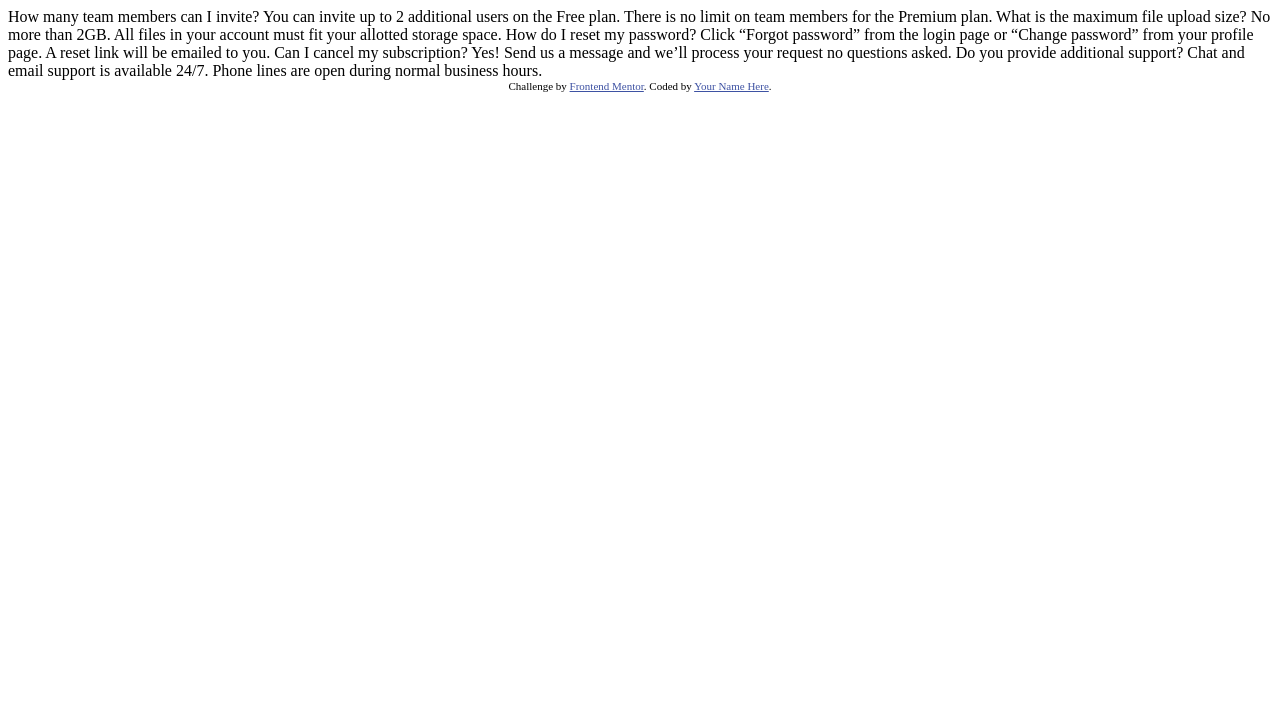
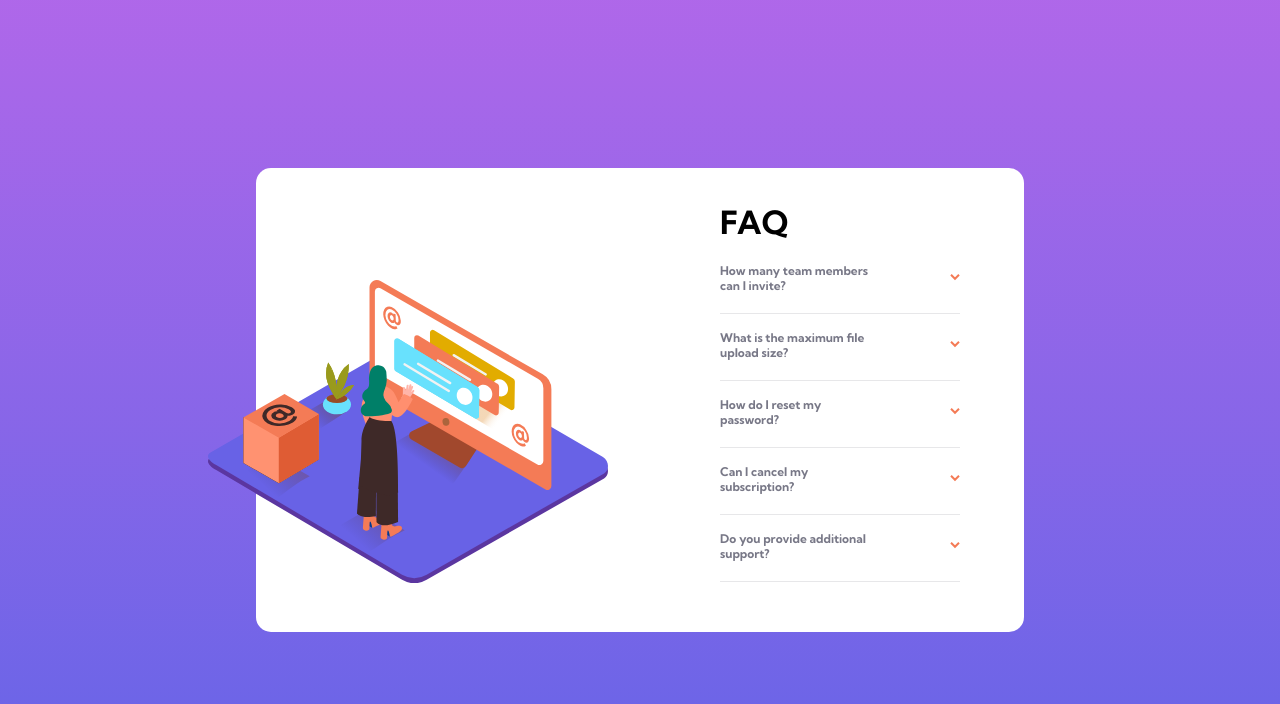
Before and after one commit to yzhuuuu/faq-accordion, a plain HTML site: page index.html in a window 1280 px wide. Drawn offline with Linux system fonts and the light colour scheme.

Commit message:
add html tempalte css and js

```diff
--- a/index.html
+++ b/index.html
@@ -1,40 +1,84 @@
-<!DOCTYPE html>
+<!doctype html>
 <html lang="en">
   <head>
-  <meta charset="UTF-8">
-  <meta name="viewport" content="width=device-width, initial-scale=1.0"> <!-- displays site properly based on user's device -->
+    <meta charset="UTF-8" />
+    <meta name="viewport" content="width=device-width, initial-scale=1.0" />
+    <!-- displays site properly based on user's device -->
 
-  <link rel="icon" type="image/png" sizes="32x32" href="./images/favicon-32x32.png">
+    <link
+      rel="icon"
+      type="image/png"
+      sizes="32x32"
+      href="./images/favicon-32x32.png"
+    />
 
     <title>Frontend Mentor | FAQ Accordion Card</title>
 
-  <!-- Feel free to remove these styles or customise in your own stylesheet 👍 -->
-  <style>
-    .attribution { font-size: 11px; text-align: center; }
-    .attribution a { color: hsl(228, 45%, 44%); }
-  </style>
+    <link rel="stylesheet" href="style.css" />
   </head>
   <body>
+    <main class="container">
+      <div class="img-container">
+        <img src="./images/illustration-woman-online-mobile.svg" alt="woman" />
+      </div>
+      <div class="question-info">
+        <h1>FAQ</h1>
+        <ul>
+          <li>
+            <h5>
               How many team members can I invite?
-  You can invite up to 2 additional users on the Free plan. There is no limit on
-  team members for the Premium plan.
-
-  What is the maximum file upload size?
-  No more than 2GB. All files in your account must fit your allotted storage space.
-
+              <img src="./images/icon-arrow-down.svg" alt="" />
+            </h5>
+            <span>
+              You can invite up to 2 additional users on the Free plan.There is
+              no limit on team members for the Premium plan.
+            </span>
+          </li>
+          <li>
+            <h5>
+              What is the maximum file upload size?<img
+                src="./images/icon-arrow-down.svg"
+                alt=""
+              />
+            </h5>
+            <span>
+              No more than 2GB. All files in your account must fit your allotted
+              storage space.
+            </span>
+          </li>
+          <li>
+            <h5>
               How do I reset my password?
-  Click “Forgot password” from the login page or “Change password” from your profile page.
-  A reset link will be emailed to you.
-
+              <img src="./images/icon-arrow-down.svg" alt="" />
+            </h5>
+            <span>
+              Click “Forgot password” from the login page or “Change password”
+              from your profile page. A reset link will be emailed to you.
+            </span>
+          </li>
+          <li>
+            <h5>
               Can I cancel my subscription?
-  Yes! Send us a message and we’ll process your request no questions asked.
-
+              <img src="./images/icon-arrow-down.svg" alt="" />
+            </h5>
+            <span>
+              Yes! Send us a message and we’ll process your request no questions
+              asked.
+            </span>
+          </li>
+          <li>
+            <h5>
               Do you provide additional support?
-  Chat and email support is available 24/7. Phone lines are open during normal business hours.
-
-  <div class="attribution">
-    Challenge by <a href="https://www.frontendmentor.io?ref=challenge" target="_blank">Frontend Mentor</a>.
-    Coded by <a href="#">Your Name Here</a>.
+              <img src="./images/icon-arrow-down.svg" alt="" />
+            </h5>
+            <span>
+              Chat and email support is available 24/7. Phone lines are open
+              during normal business hours.
+            </span>
+          </li>
+        </ul>
       </div>
+    </main>
+    <script src="./script.js"></script>
   </body>
 </html>
--- /dev/null
+++ b/script.js
@@ -0,0 +1,31 @@
+const spans = document.querySelectorAll("span");
+const h5s = document.querySelectorAll("h5");
+
+window.addEventListener("load", () => {
+  addHideClassFromAllSpans();
+});
+h5s.forEach((h5) => {
+  h5.addEventListener("click", (e) => {
+    // console.log(`hello this is h5 ${e.target.innerHTML}`);
+    const sibling = e.currentTarget.nextElementSibling;
+    const nextElement = e.currentTarget.nextSibling;
+    addHideClassFromAllSpans();
+    sibling.classList.remove("hide");
+    removeRotateClassFromAllH5s();
+    const arrow = e.currentTarget.querySelector("img");
+    arrow.classList.add("rotate");
+    e.currentTarget.classList.add("bold-heading");
+  });
+});
+
+function addHideClassFromAllSpans() {
+  spans.forEach((span) => {
+    span.classList.add("hide");
+  });
+}
+function removeRotateClassFromAllH5s() {
+  h5s.forEach((h5) => {
+    const img = h5.querySelector("img");
+    img.classList.remove("rotate");
+  });
+}
--- /dev/null
+++ b/style.css
@@ -0,0 +1,109 @@
+@import url("https://fonts.googleapis.com/css2?family=Kumbh+Sans:wght@400;700&display=swap");
+* {
+  margin: 0;
+  padding: 0;
+  box-sizing: border-box;
+}
+
+:root {
+  --soft-violet: hsl(273, 75%, 66%);
+  --soft-blue: hsl(240, 73%, 65%);
+  --very-dark-grayish-blue: hsl(237, 12%, 33%);
+  --very-grayish-blue: hsl(240, 6%, 50%);
+  --light-grayish-blue: hsl(240, 5%, 91%);
+  --soft-red: hsl(14, 88%, 65%);
+  --very-dark-des-blue: hsl(238, 29%, 16%);
+  --font-kumbh: "Kumbh Sans", sans-serif;
+  --font-size: 12px;
+}
+body {
+  font-family: var(--font-kumbh);
+  font-size: var(--font-size);
+  min-height: 100vh;
+  background: linear-gradient(0deg, var(--soft-blue), var(--soft-violet));
+  display: grid;
+  place-items: center;
+  padding: 0 2rem;
+}
+ul,
+ol,
+li {
+  list-style: none;
+}
+span {
+  display: block;
+}
+.container {
+  position: relative;
+  background-color: white;
+  padding: 2rem;
+  border-radius: 15px;
+}
+.img-container {
+  position: absolute;
+  top: -6.5rem;
+  left: 50px;
+  height: 15rem;
+  width: 15rem;
+}
+.question-info {
+  margin-top: 5rem;
+  display: flex;
+  flex-direction: column;
+  align-items: center;
+}
+.question-info h1 {
+  font-size: 2rem;
+  font-weight: 700;
+  margin-bottom: 1rem;
+}
+ul > li {
+  margin-bottom: 1rem;
+  color: var(--very-grayish-blue);
+  font-weight: bold;
+  border-bottom: 1px solid var(--light-grayish-blue);
+  padding-bottom: 0.75rem;
+}
+ul > li h5 {
+  display: flex;
+  align-items: center;
+  justify-content: space-between;
+  margin-bottom: 0.5rem;
+  font-size: var(--font-size);
+  gap: 2rem;
+}
+ul li h5 img {
+  transition: transform 0.05s ease-in;
+}
+@media screen and (min-width: 1080px) {
+  .container {
+    display: grid;
+    max-width: 60vw;
+    grid-template-columns: 1fr 1fr;
+  }
+  .img-container {
+    position: static;
+    height: 25rem;
+    width: 25rem;
+    transform: translate(-5rem, 5rem);
+  }
+  .question-info {
+    align-items: flex-start;
+    /*padding: 0 2rem 2rem 0;*/
+    padding: 0 2rem;
+    justify-content: space-around;
+    margin-top: 0;
+  }
+  ul li h5 {
+    gap: 5rem;
+  }
+}
+.hide {
+  display: none;
+}
+.bold-heading {
+  color: var(--very-dark-des-blue);
+}
+.rotate {
+  transform: rotate(180deg);
+}
```
Lines whose indentation alone changed are shown as unchanged.
